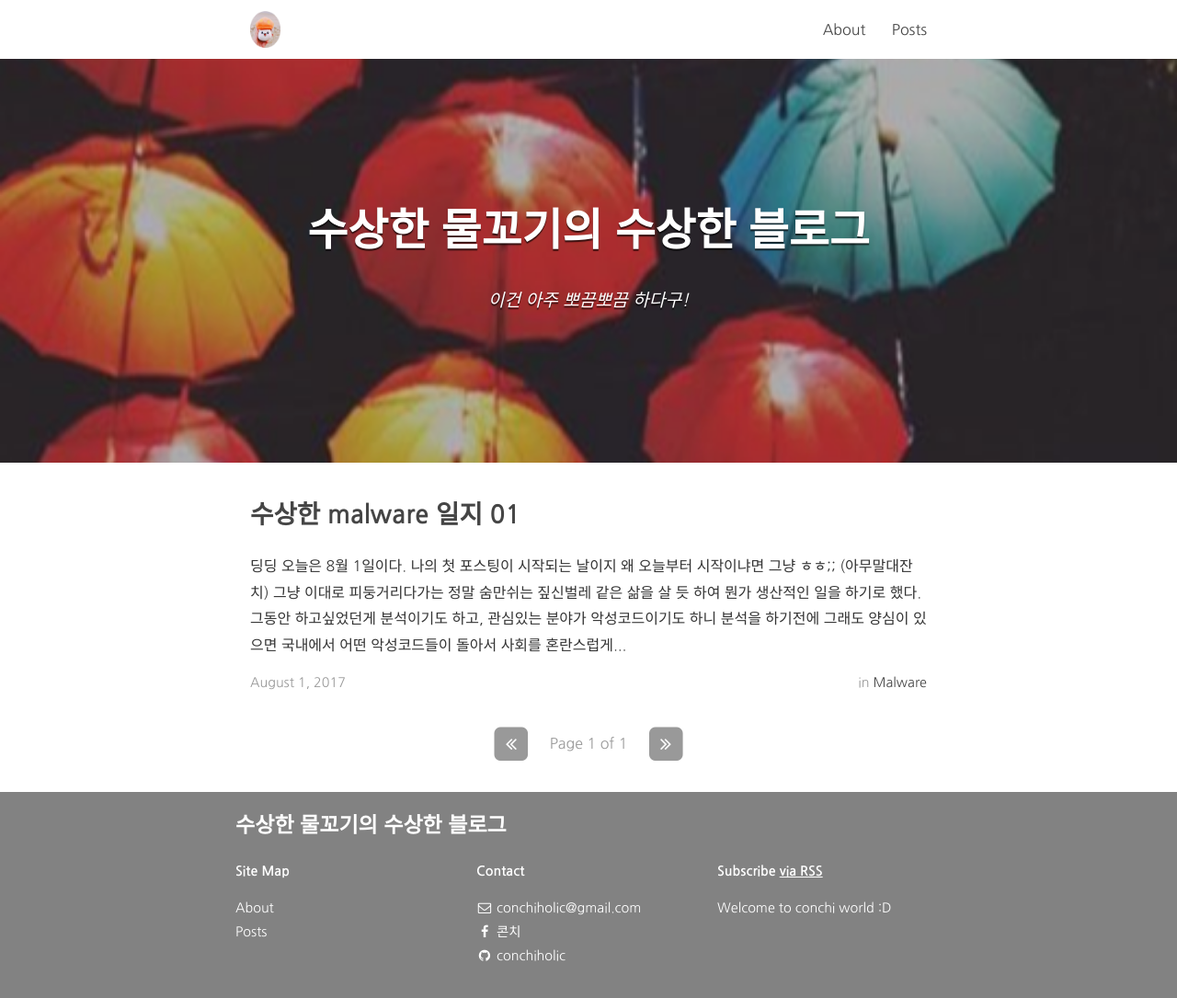
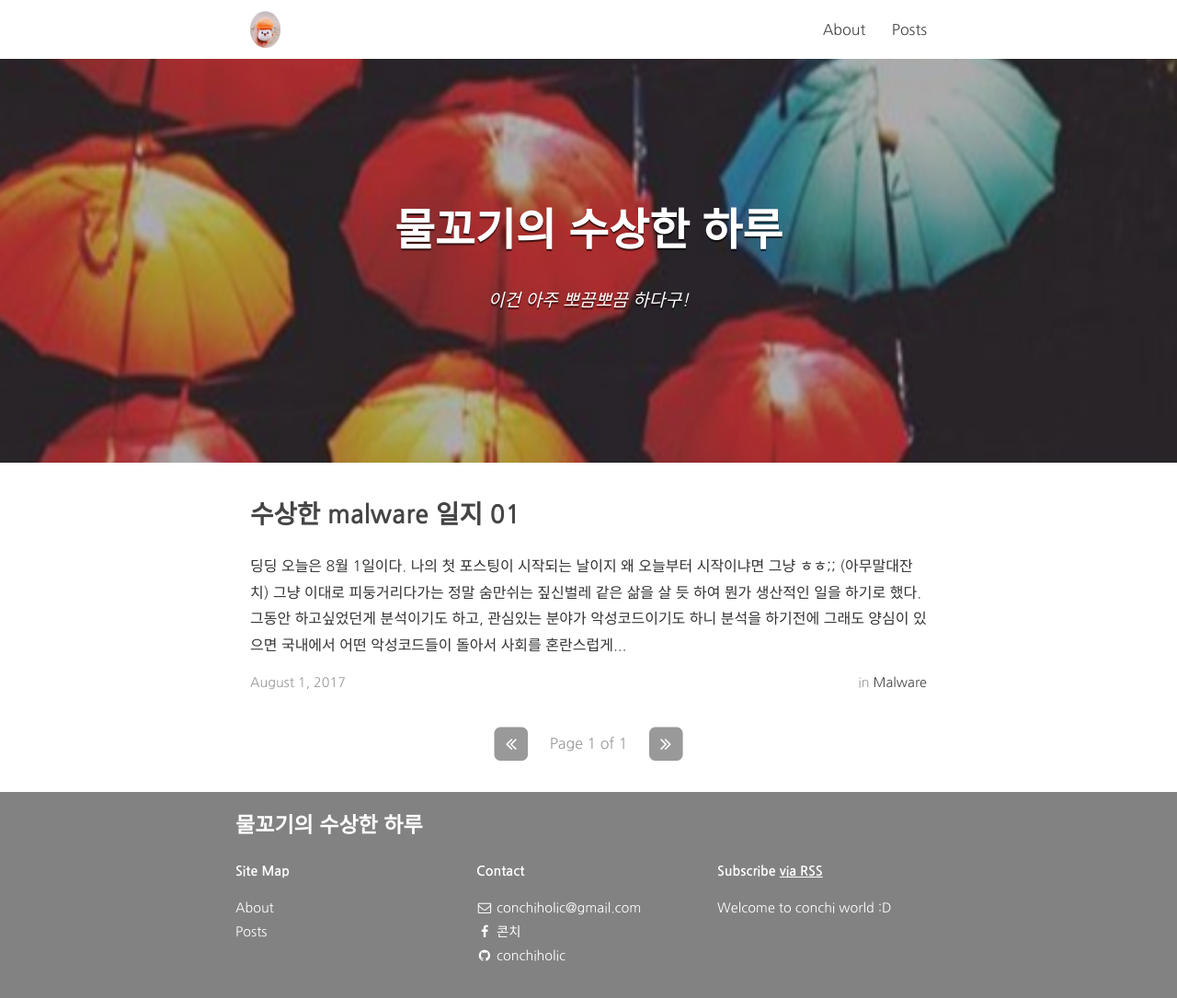
Before and after one commit to conchiholic/-conchiholic.github.io, a Jekyll site: the page built from index.html, in a window 1280 px wide. Shown: the whole page at 92% size. Built offline with Jekyll 4.4.1, drawn with Linux system fonts in a browser that asks for light colours; nearby versions of some CDN libraries; the list of posts is cut into pages by our own code.

Commit message:
update title

```diff
--- a/_config.yml
+++ b/_config.yml
@@ -9,7 +9,7 @@ exclude:
   - "/vendor/"
 
 # Site settings
-title: 수상한 물꼬기의 수상한 블로그
+title: 물꼬기의 수상한 하루
 subtitle: "이건 아주 뽀끔뽀끔 하다구!"
 email: conchiholic@gmail.com
 name: conchiholic
```
